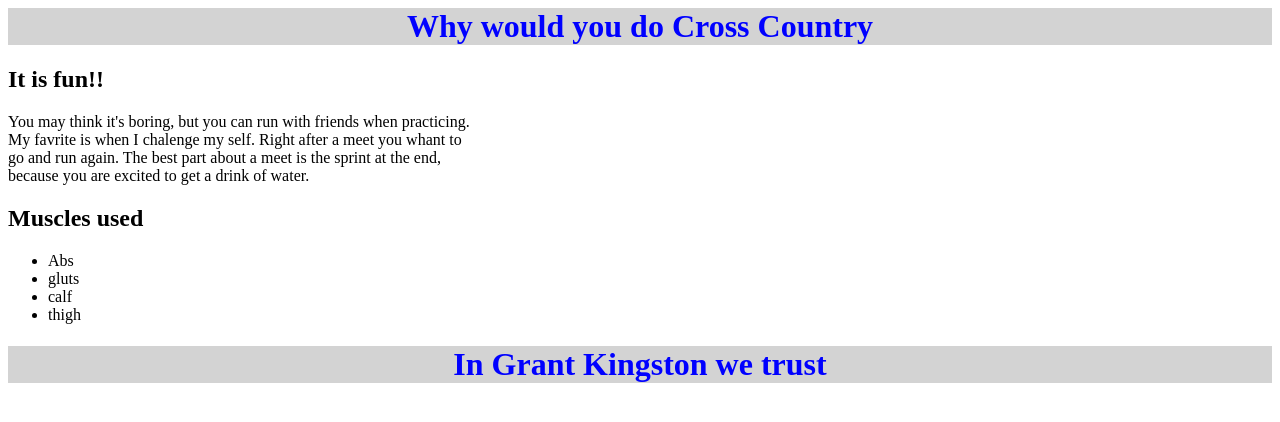
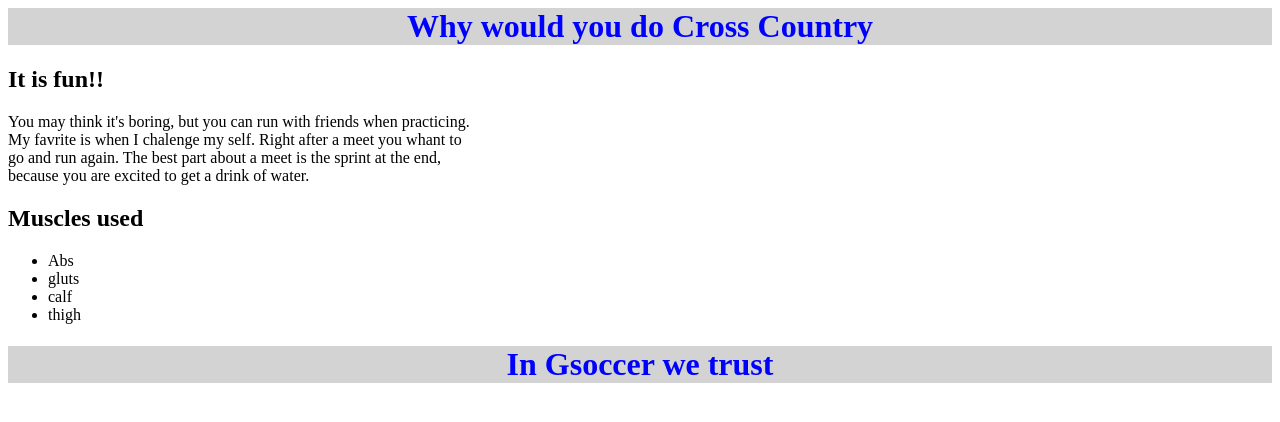
Before and after one commit to Gkingston1212/Cross_country, a plain HTML site: page index.html in a window 1280 px wide. Drawn offline with Linux system fonts and the light colour scheme.

Commit message:
changed footer

```diff
--- a/index.html
+++ b/index.html
@@ -24,7 +24,7 @@
                         </ul>
             </p>
            <footer class="container=fluid">
-        <h1>In Grant Kingston we trust </h1>
+        <h1>In Gsoccer we trust </h1>
         </footer>
     </body>
 </html>
```
